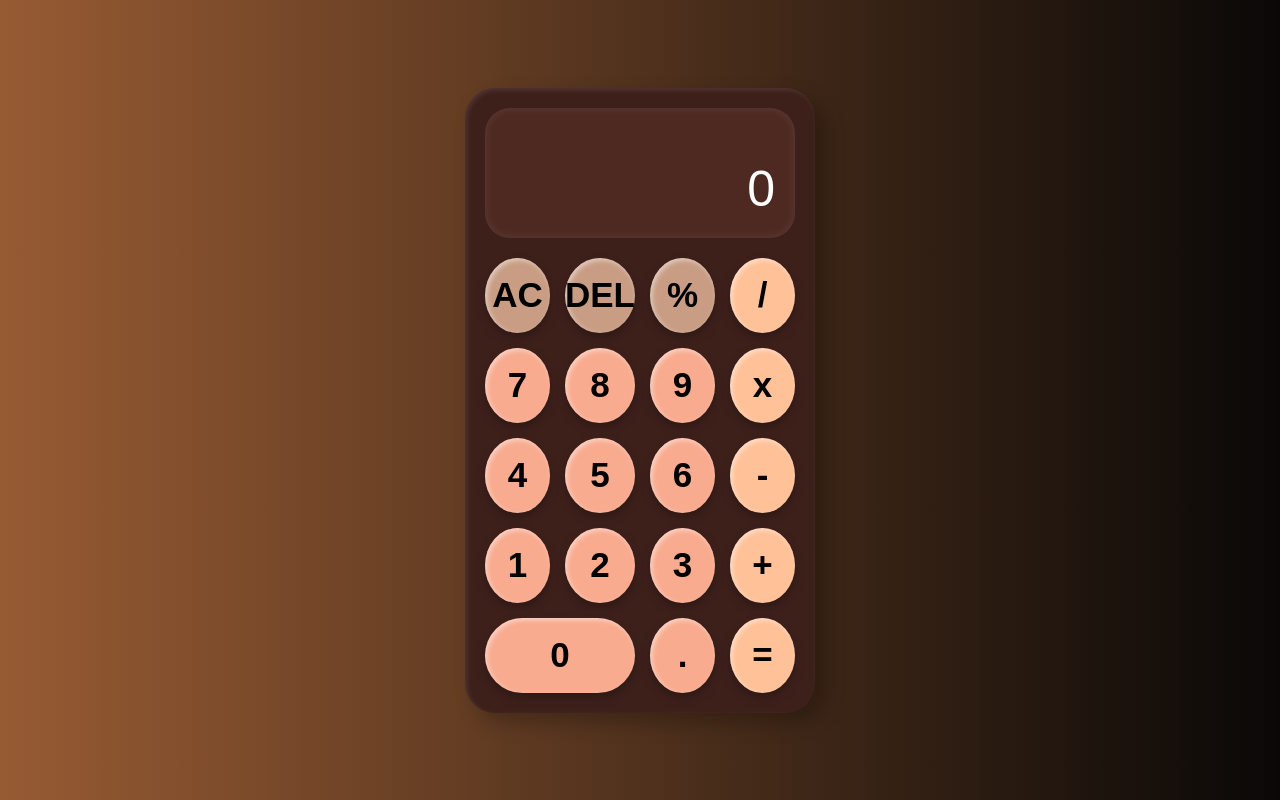
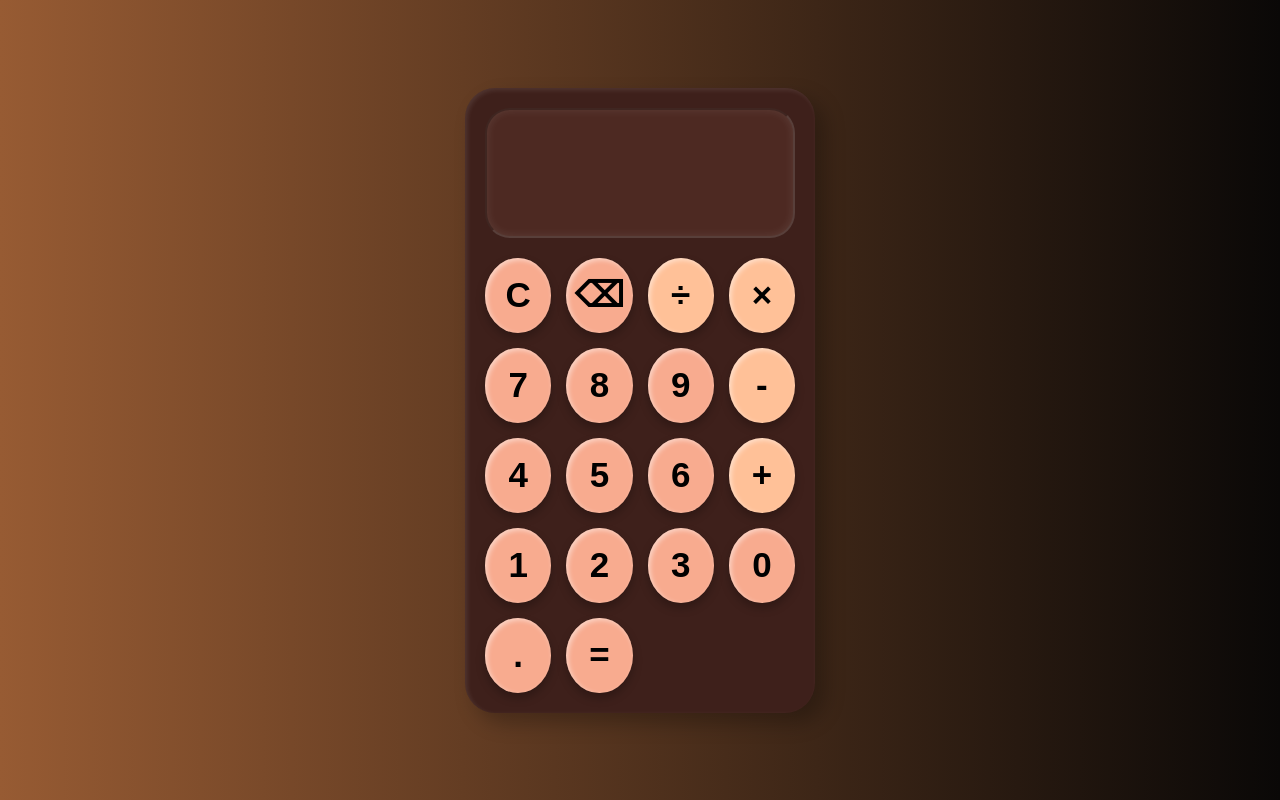
Before and after one commit to kkrithiga3-a11y/portpolio, a plain HTML site: page index.html in a window 1280 px wide. Drawn offline with Linux system fonts and the light colour scheme.

Commit message:
Update index.html

```diff
--- a/index.html
+++ b/index.html
@@ -4,46 +4,45 @@
   <meta charset="UTF-8">
   <meta name="viewport" content="width=device-width, initial-scale=1.0">
   <title>Modern Calculator</title>
+
   <link rel="stylesheet" href="style.css">
 </head>
 <body>
 
-<div class="calculator">
+  <div class="calculator">
 
-    <!-- DISPLAY -->
-    <div class="display" id="display">0</div>
+    <input type="text" id="display" class="display" disabled>
 
-    <!-- BUTTONS -->
     <div class="buttons">
 
-        <button class="top-btn" onclick="clearDisplay()">AC</button>
-        <button class="top-btn" onclick="deleteLast()">DEL</button>
-        <button class="top-btn" onclick="appendValue('%')">%</button>
-        <button class="operator" onclick="appendValue('/')">/</button>
+      <button class="clear" onclick="clearDisplay()">C</button>
+      <button class="delete" onclick="deleteLast()">⌫</button>
+      <button class="operator" onclick="appendValue('/')">÷</button>
+      <button class="operator" onclick="appendValue('*')">×</button>
 
-        <button onclick="appendValue('7')">7</button>
-        <button onclick="appendValue('8')">8</button>
-        <button onclick="appendValue('9')">9</button>
-        <button class="operator" onclick="appendValue('*')">x</button>
+      <button class="number" onclick="appendValue('7')">7</button>
+      <button class="number" onclick="appendValue('8')">8</button>
+      <button class="number" onclick="appendValue('9')">9</button>
+      <button class="operator" onclick="appendValue('-')">-</button>
 
-        <button onclick="appendValue('4')">4</button>
-        <button onclick="appendValue('5')">5</button>
-        <button onclick="appendValue('6')">6</button>
-        <button class="operator" onclick="appendValue('-')">-</button>
+      <button class="number" onclick="appendValue('4')">4</button>
+      <button class="number" onclick="appendValue('5')">5</button>
+      <button class="number" onclick="appendValue('6')">6</button>
+      <button class="operator" onclick="appendValue('+')">+</button>
 
-        <button onclick="appendValue('1')">1</button>
-        <button onclick="appendValue('2')">2</button>
-        <button onclick="appendValue('3')">3</button>
-        <button class="operator" onclick="appendValue('+')">+</button>
+      <button class="number" onclick="appendValue('1')">1</button>
+      <button class="number" onclick="appendValue('2')">2</button>
+      <button class="number" onclick="appendValue('3')">3</button>
 
-        <button class="zero" onclick="appendValue('0')">0</button>
-        <button onclick="appendValue('.')">.</button>
-        <button class="operator" onclick="calculate()">=</button>
+      <button class="number" onclick="appendValue('0')">0</button>
+      <button class="number" onclick="appendValue('.')">.</button>
+
+      <button class="equal" onclick="calculate()">=</button>
 
     </div>
+  </div>
 
-</div>
+  <script src="script.js"></script>
 
-<script src="script.js"></script>
 </body>
 </html>
```
